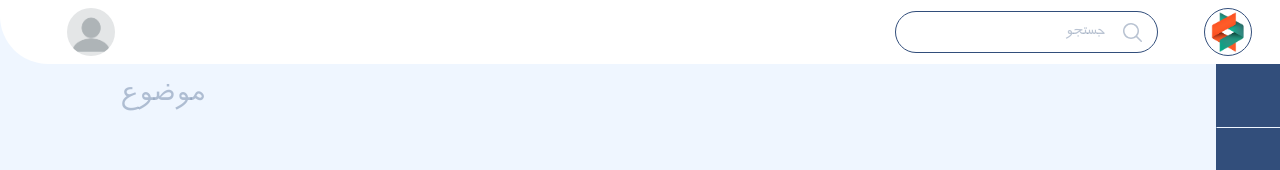
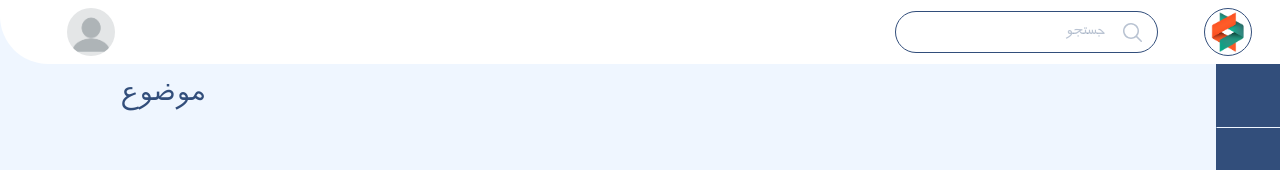
Before and after one commit to Navid079/Project, a React (Create React App) app in the folder frontend/: page / in a window 1280 px wide. Shown: the top 170 px of the page. Built offline with nearby package versions, Linux system fonts and the light colour scheme; some icons are missing.

Commit message:
added inactive property to accordion to control title color

```diff
--- a/frontend/src/components/UI/Accordion/Accordion.css
+++ b/frontend/src/components/UI/Accordion/Accordion.css
@@ -6,10 +6,14 @@
 }
 
 .accordion__title {
-  color: var(--clr-light-grey);
+  color: var(--clr-primary-5);
   font-size: 2rem;
   margin-bottom: 1rem;
   margin-right: 1rem;
+}
+
+.accordion__title--inactive {
+  color: var(--clr-light-grey);
 }
 
 .accordion__body {
--- a/frontend/src/components/UI/Accordion/Accordion.js
+++ b/frontend/src/components/UI/Accordion/Accordion.js
@@ -2,20 +2,26 @@ import React, { useRef } from 'react';
 
 import './Accordion.css';
 
-const Accordion = ({ className, title, children }) => {
-
+const Accordion = ({ className, title, children, inactive }) => {
   const body = useRef();
 
-  const toggleHandler = (event) => {
+  const toggleHandler = event => {
     body.current.classList.toggle('accordion__body--show');
-  }
+  };
 
   return (
     <div className={`accordion ${className}`}>
-      <div className='accordion__title' onClick={toggleHandler}>
+      <div
+        className={`accordion__title ${
+          inactive ? 'accordion__title--inactive' : ''
+        }`}
+        onClick={toggleHandler}
+      >
         {title}
       </div>
-      <div className='accordion__body' ref={body}>{children}</div>
+      <div className='accordion__body' ref={body}>
+        {children}
+      </div>
     </div>
   );
 };
```
